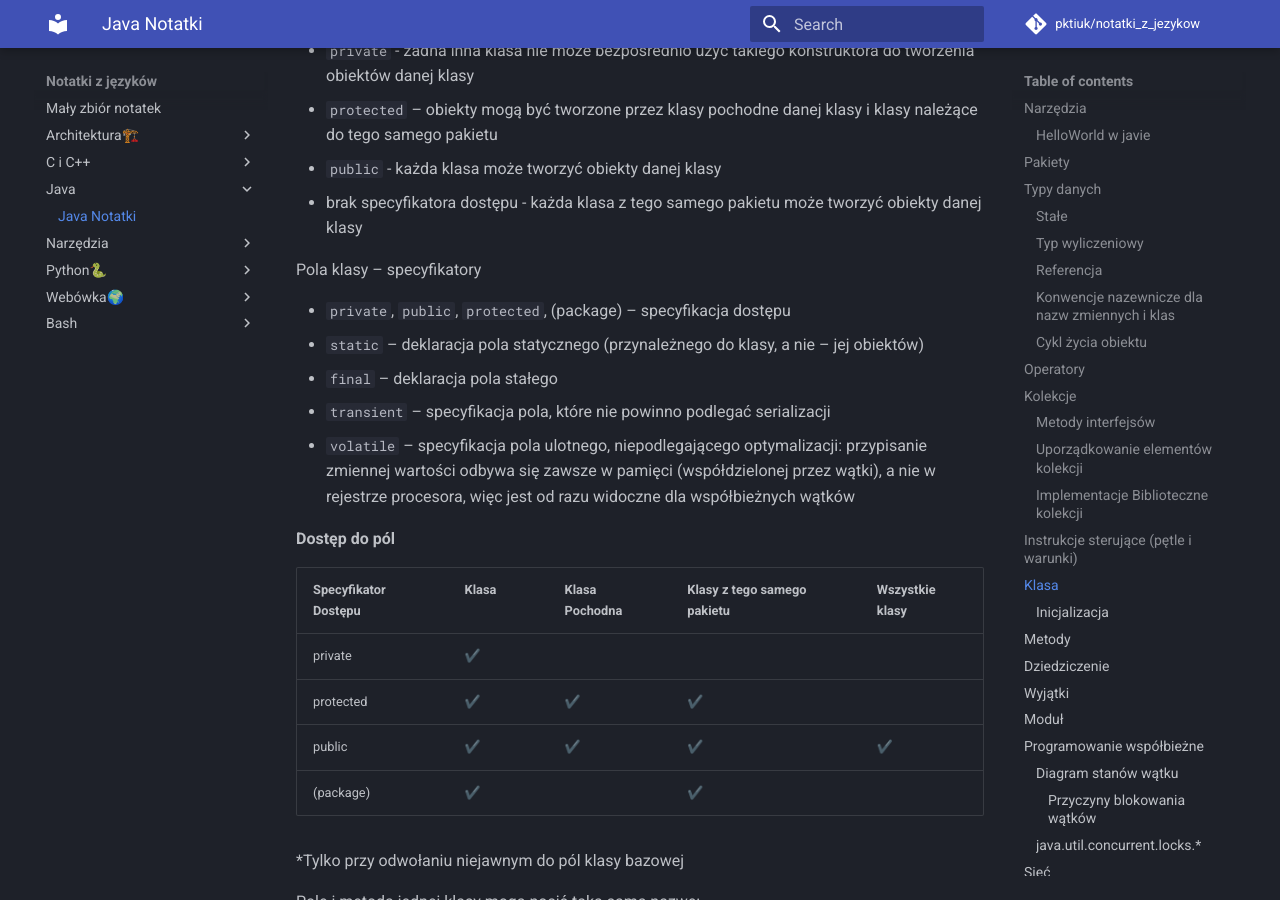
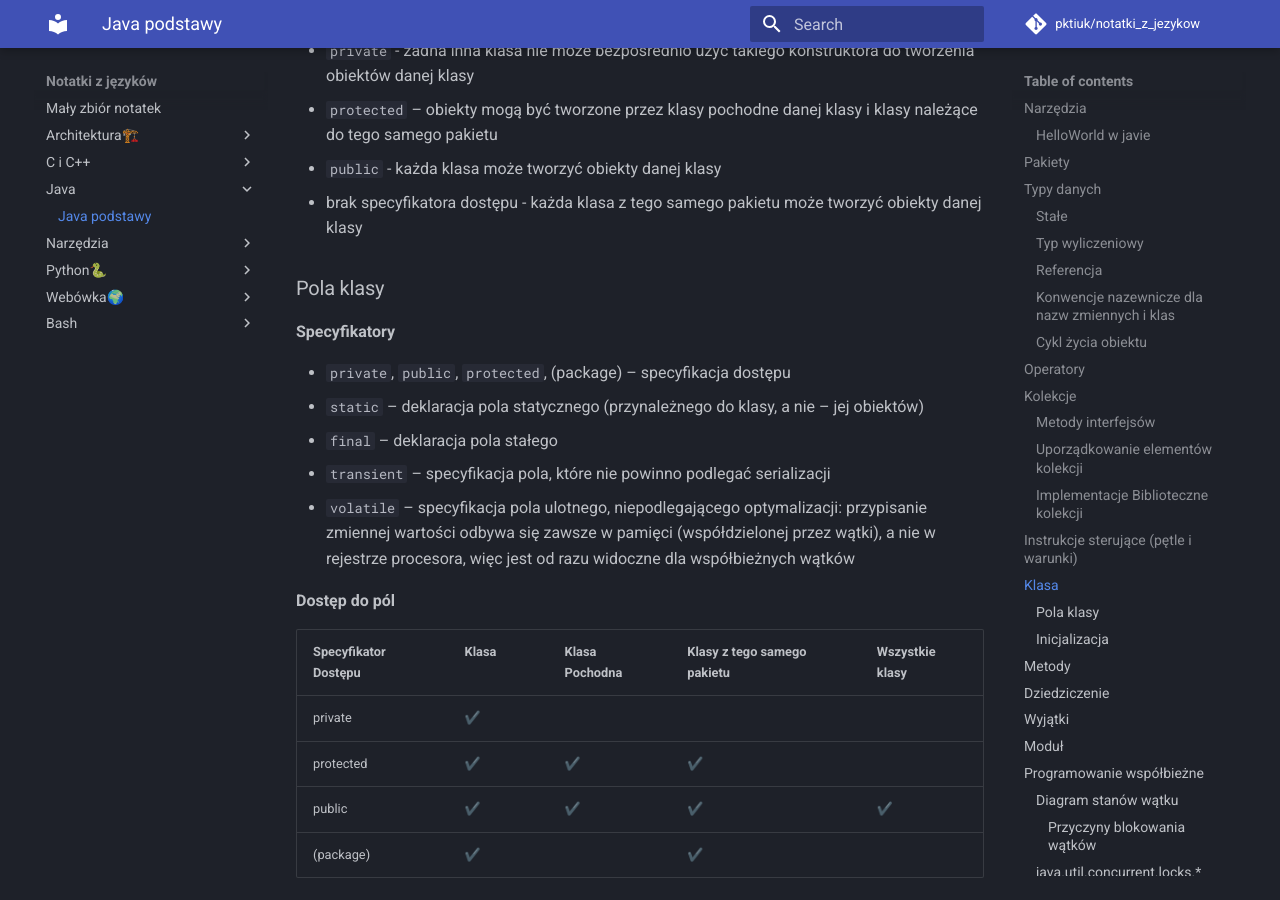
Before and after one commit to pktiuk/notatki_z_jezykow, an MkDocs documentation site: the page built from docs/Java/java_podstawy.md, in a window 1280 px wide and 900 px high, scrolled down 11366 px. Built offline with MkDocs 1.6.1 and Material for MkDocs 9.7.7, drawn with Linux system fonts in a browser that asks for light colours; comment, search, counter and statistics services are not loaded; some of the changed text lies outside the part shown.

Commit message:
Aktualizacja podstaw javy

```diff
--- a/docs/Java/README.md
+++ b/docs/Java/java_podstawy.md
@@ -1,4 +1,4 @@
-# Java Notatki
+# Java podstawy
 
 ## Narzędzia
 
@@ -412,7 +412,9 @@ Konstruktory – specyfikacja dostępu
 - `public` - każda klasa może tworzyć obiekty danej klasy
 - brak specyfikatora dostępu - każda klasa z tego samego pakietu może tworzyć obiekty danej klasy
 
-Pola klasy – specyfikatory
+### Pola klasy
+
+**Specyfikatory**
 
 - `private`, `public`, `protected`, (package) – specyfikacja dostępu
 - `static` – deklaracja pola statycznego (przynależnego do klasy, a nie – jej obiektów)
```
